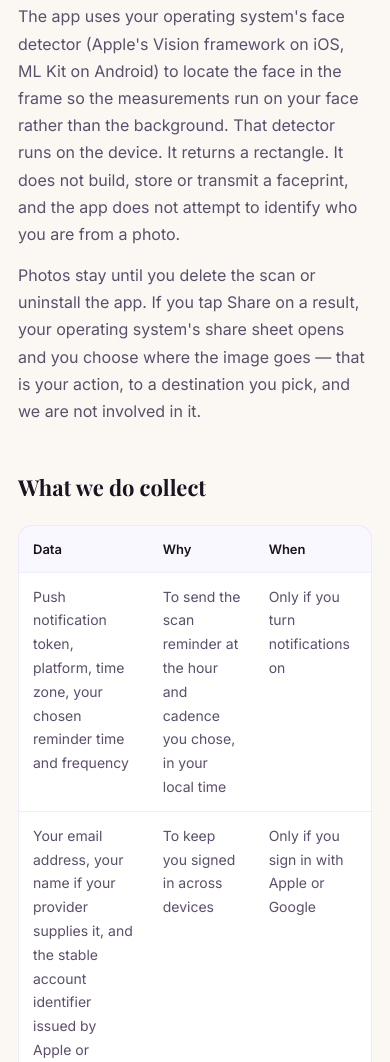
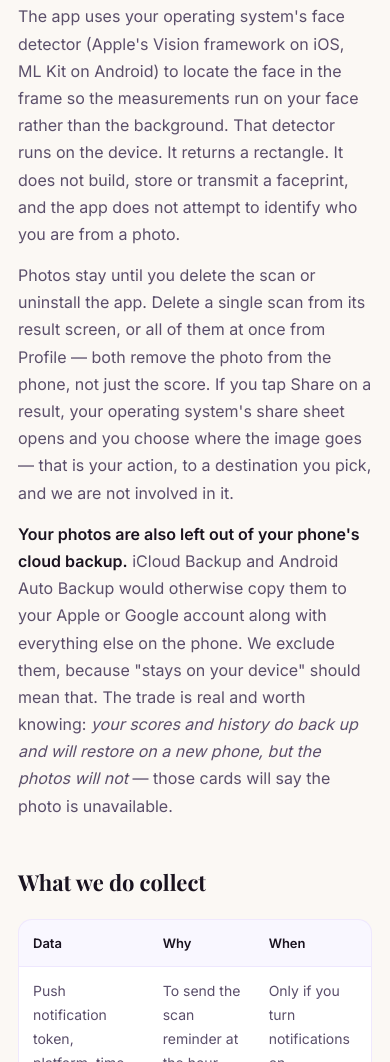
Before and after one commit to kebsOps/appvalent-website, a plain HTML site: page glow/privacy/index.html in a window 390 px wide. Shown: the part 895-1957 px from the top of the page. Drawn offline with nearby package versions, Linux system fonts and the light colour scheme; a web font is replaced by a local one.

Commit message:
Document deletion and the backup trade in Glow's privacy policy
The app now has a delete path (per scan, and all at once) and excludes scan
photos from iCloud and Android auto-backup. The policy says both, including the
cost: scores restore on a new phone, photos do not.

Co-Authored-By: Claude Opus 5 <noreply@anthropic.com>
Claude-Session: https://claude.ai/code/session_01XtRfh4911QSFVZu7Wq3RP7

```diff
--- a/glow/privacy/index.html
+++ b/glow/privacy/index.html
@@ -48,9 +48,19 @@
       who you are from a photo.
     </p>
     <p>
-      Photos stay until you delete the scan or uninstall the app. If you tap Share on a result,
-      your operating system's share sheet opens and you choose where the image goes — that is
-      your action, to a destination you pick, and we are not involved in it.
+      Photos stay until you delete the scan or uninstall the app. Delete a single scan from its
+      result screen, or all of them at once from Profile — both remove the photo from the phone,
+      not just the score. If you tap Share on a result, your operating system's share sheet opens
+      and you choose where the image goes — that is your action, to a destination you pick, and we
+      are not involved in it.
+    </p>
+    <p>
+      <strong>Your photos are also left out of your phone's cloud backup.</strong> iCloud Backup
+      and Android Auto Backup would otherwise copy them to your Apple or Google account along with
+      everything else on the phone. We exclude them, because "stays on your device" should mean
+      that. The trade is real and worth knowing: <em>your scores and history do back up and will
+      restore on a new phone, but the photos will not</em> — those cards will say the photo is
+      unavailable.
     </p>
 
     <h2>What we do collect</h2>
```
